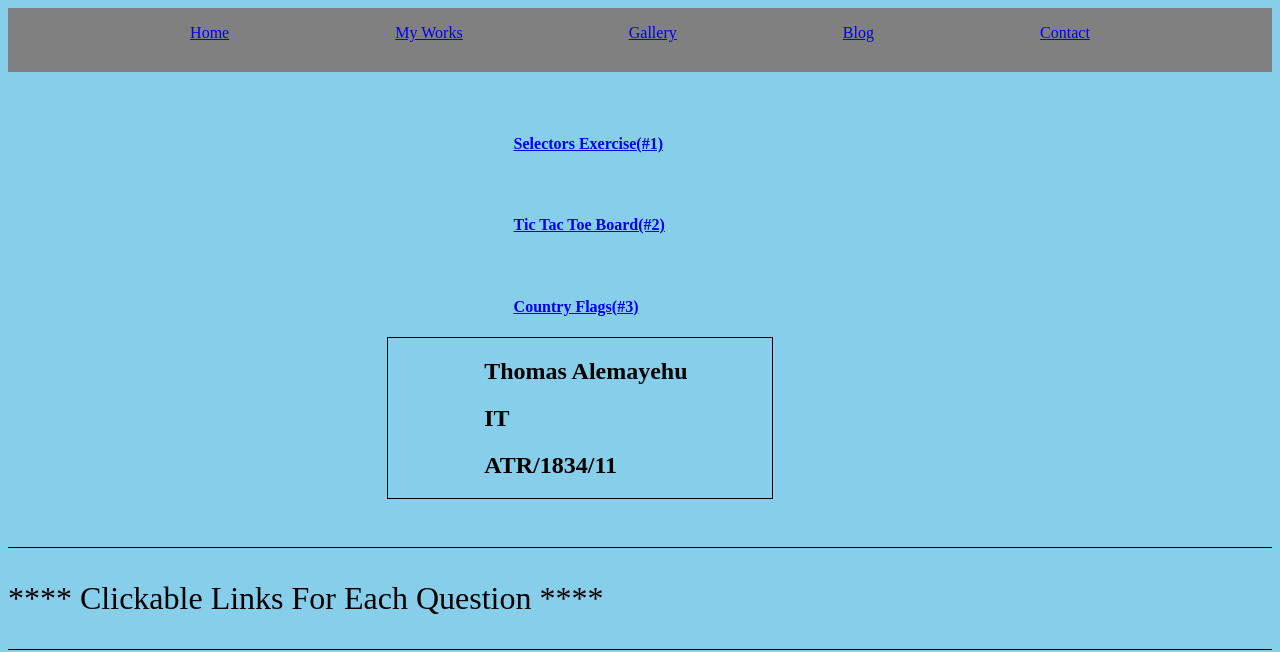
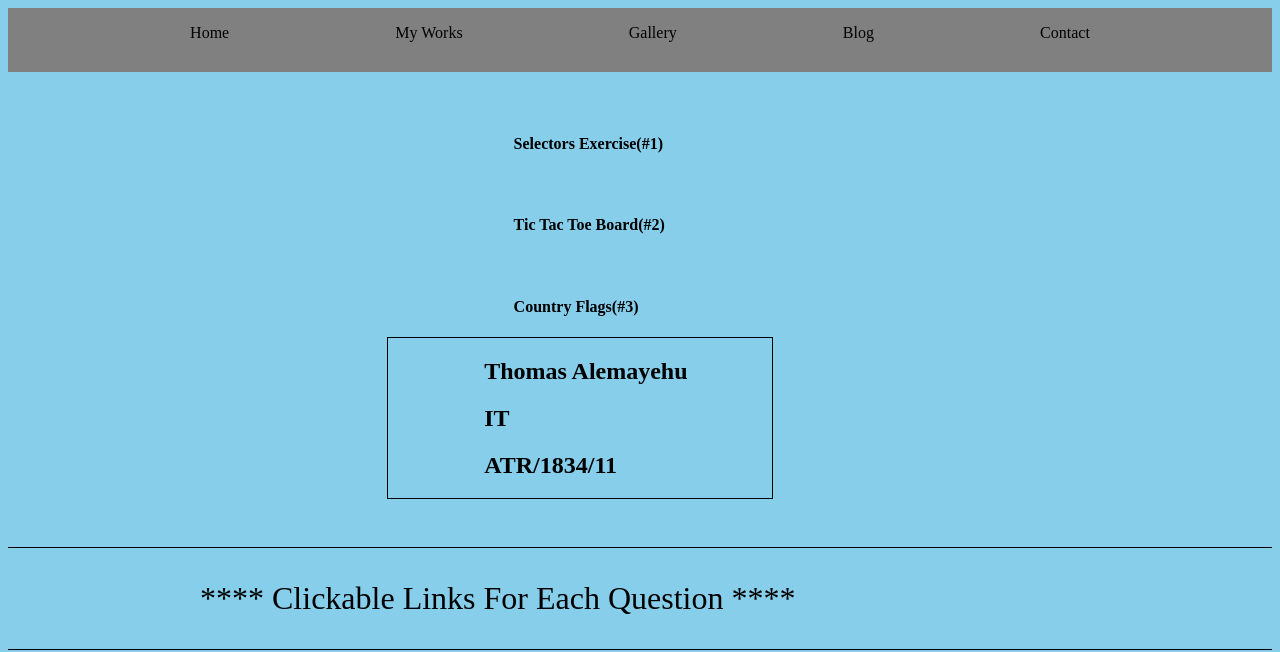
Before and after one commit to thomasale15963/MY-CV, a plain HTML site: page mywork.html in a window 1280 px wide. Drawn offline with Linux system fonts and the light colour scheme.

Commit message:
Corrections during hosting

```diff
--- a/assets/css/blog.css
+++ b/assets/css/blog.css
@@ -55,3 +55,8 @@ header nav a:hover {
     color: purple;
     background-color: skyblue;
 }
+
+#option a:hover {
+    color: purple;
+    background-color: gray;
+}
--- a/assets/css/mywork.css
+++ b/assets/css/mywork.css
@@ -12,6 +12,11 @@ body {
 }
 
 Sheader nav a {
+    text-decoration: none;
+    color: black;
+}
+
+header nav a {
     text-decoration: none;
     color: black;
 }
@@ -60,3 +65,18 @@ h2 {
 p {
     font-size: 2em;
 }
+
+#foot {
+    padding-left: 6em;
+}
+
+#opt {
+    color: black;
+    text-decoration: none;
+}
+
+#opt:hover {
+    color: purple;
+    text-decoration: none;
+    background-color: gray;
+}
--- a/mywork.html
+++ b/mywork.html
@@ -6,7 +6,7 @@
     <meta name="viewport" content="width=device-width, initial-scale=1.0">
     <meta http-equiv="X-UA-Compatible" content="ie=edge">
     <title>Thomas Alemayehu</title>
-    <link rel="stylesheet" href="./assets/css/mywork.css" type="text/css">
+    <link rel="stylesheet" href="./assets/css/mywork.css" type="text/css" media="all">
 </head>
 
 <body>
@@ -25,15 +25,15 @@
 
     <div>
         <div id="option">
-            <h4><a href="1.html" target="_blank">Selectors Exercise(#1)</a></h4>
+            <h4><a id="opt" href="1.html" target="_blank">Selectors Exercise(#1)</a></h4>
         </div>
 
         <div id="option">
-            <h4><a href="2.html" target="_blank">Tic Tac Toe Board(#2)</a></h4>
+            <h4><a id="opt" href="2.html" target="_blank">Tic Tac Toe Board(#2)</a></h4>
         </div>
 
         <div id="option">
-            <h4><a href="3.html" target="_blank">Country Flags(#3)</a></h4>
+            <h4><a id="opt" href="3.html" target="_blank">Country Flags(#3)</a></h4>
         </div>
     </div>
 
@@ -44,7 +44,7 @@
     </div>
 
     <div id="footer">
-        <p>
+        <p id="foot">
             **** Clickable Links For Each Question ****
         </p>
     </div>
```
Also changed, not shown: blog.html (+1 -1 lines).
